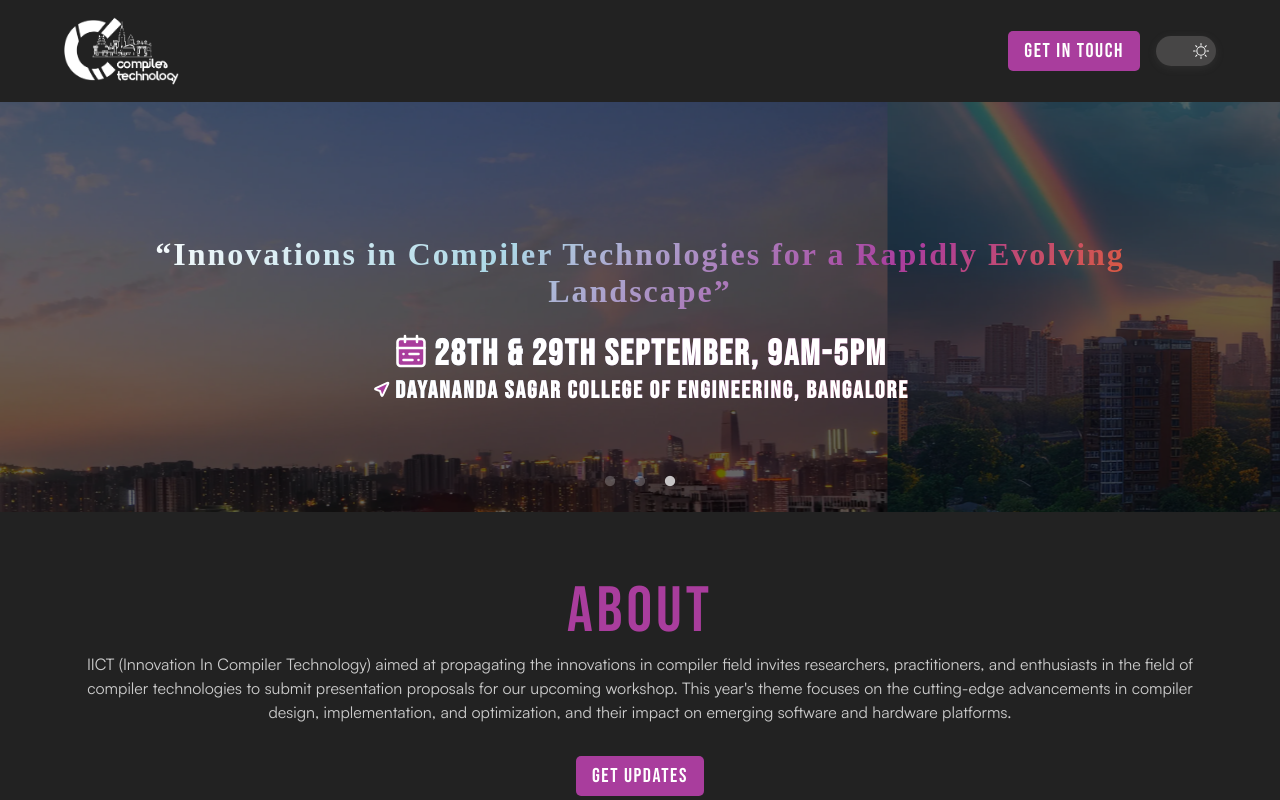
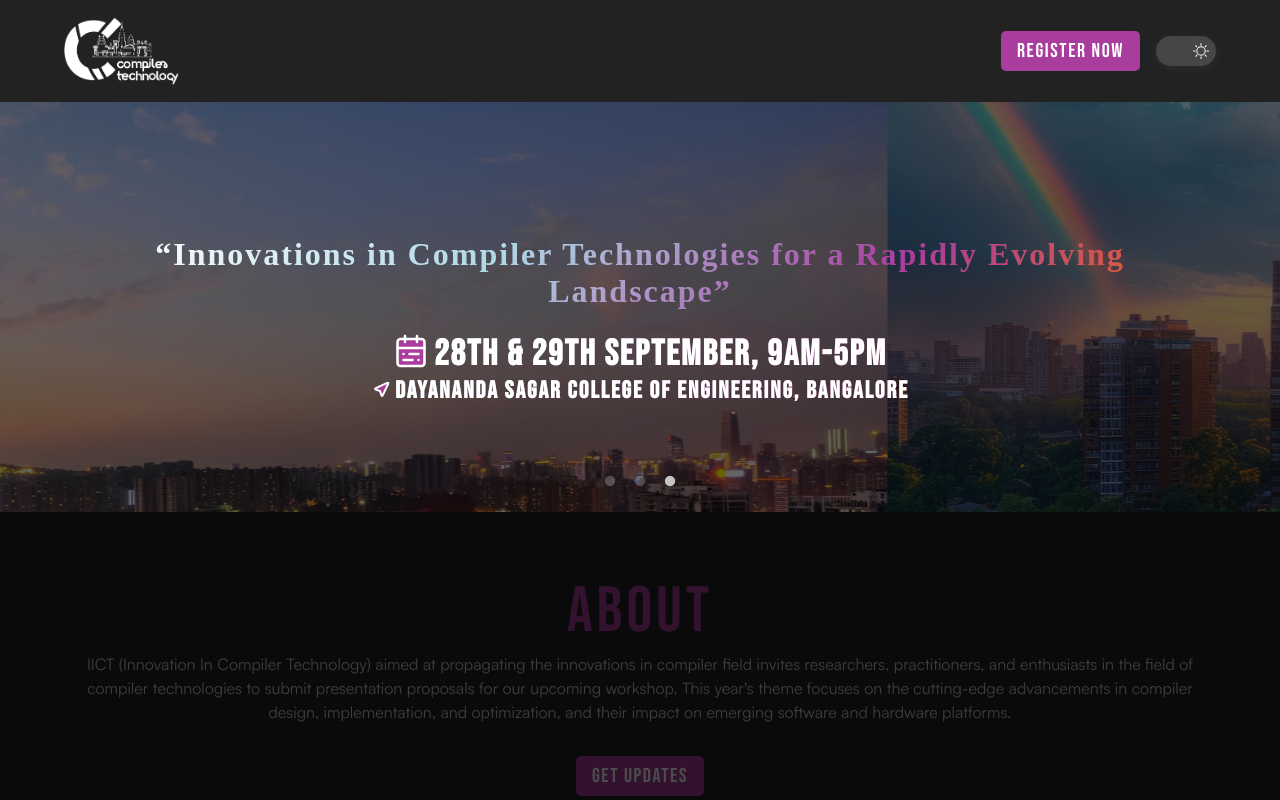
Before and after one commit to compilertech/compilertech-fe, a React (Vite) app: page / in a window 1280 px wide. Shown: the top 800 px of the page. Built offline with nearby package versions, Linux system fonts and the light colour scheme.

Commit message:
Added register button

```diff
--- a/src/components/Header.tsx
+++ b/src/components/Header.tsx
@@ -1,7 +1,7 @@
 import React, { useState } from "react";
 import styled from "styled-components";
 import ThemeToggle from "./ThemeToggle";
-import Modal from "./shared/Modal";
+import RegisterModal from "./shared/RegisterModal";
 import { Button } from "./shared/Button";
 import {
   MOBILE_BREAKPOINT,
@@ -53,11 +53,11 @@ const Header: React.FC<Props> = (props: Props) => {
                 {link.desc}
               </a>
             ))}
-            <StyledButton onClick={toggleModal}>GET IN TOUCH</StyledButton>
+            <StyledButton onClick={toggleModal}>REGISTER NOW</StyledButton>
           </Links>
         </NavLinks>
         <Action isOpen={isOpen}>
-          <StyledButton onClick={toggleModal}>GET IN TOUCH</StyledButton>
+          <StyledButton onClick={toggleModal}>REGISTER NOW</StyledButton>
           <ThemeToggle theme={props.theme} toggleTheme={props.onClick} />
         </Action>
         <Hamburger isOpen={isOpen} onClick={handleToggle}>
@@ -66,19 +66,16 @@ const Header: React.FC<Props> = (props: Props) => {
           <span />
         </Hamburger>
       </NavBar>
-      {isModalOpen && (
-        <Modal
-          title="Get in touch"
-          description="Have something to say ? Don't hesistate to get in touch with us."
-          onClose={toggleModal}
-        />
-      )}
+      {<RegisterModal onClose={toggleModal} hidden={isModalOpen} />}
     </>
   );
 };
 
 const StyledButton = styled(Button)`
   color: white !important;
+  display: flex;
+  justify-content: center;
+  gap: 5px;
 `;
 const Action = styled.div<{ isOpen: boolean }>`
   width: 20%;
--- /dev/null
+++ b/src/components/shared/RegisterModal.tsx
@@ -0,0 +1,169 @@
+import React, { useEffect } from "react";
+import styled from "styled-components";
+
+interface RegisterModalProps {
+  onClose: () => void;
+  hidden: boolean;
+}
+
+const RegisterModal: React.FC<RegisterModalProps> = ({ onClose, hidden }) => {
+  useEffect(() => {
+    const rzpStudentPaymentForm = document.getElementById(
+      "rzp_payment_form__student"
+    );
+    const rzpProfessionalPaymentForm = document.getElementById(
+      "rzp_payment_form__professional"
+    );
+
+    if (rzpStudentPaymentForm && !rzpStudentPaymentForm.hasChildNodes()) {
+      const script = document.createElement("script");
+      script.src = "https://checkout.razorpay.com/v1/payment-button.js";
+      script.async = true;
+      script.dataset.payment_button_id = "pl_OaZzHDuX92rO4K";
+      rzpStudentPaymentForm.appendChild(script);
+    }
+    if (
+      rzpProfessionalPaymentForm &&
+      !rzpProfessionalPaymentForm.hasChildNodes()
+    ) {
+      const script = document.createElement("script");
+      script.src = "https://checkout.razorpay.com/v1/payment-button.js";
+      script.async = true;
+      script.dataset.payment_button_id = "pl_Oaa1MjHoIgFlDd";
+      rzpProfessionalPaymentForm.appendChild(script);
+    }
+  });
+  return (
+    <Backdrop
+      onClick={onClose}
+      style={
+        hidden ? { opacity: 0, zIndex: -100 } : { opacity: 100, zIndex: 0 }
+      }
+    >
+      <ModalContent onClick={(e) => e.stopPropagation()}>
+        <Body>
+          <div
+            style={{
+              display: "flex",
+              gap: "16px",
+              color: "black",
+            }}
+          >
+            <div
+              style={{
+                flex: 1,
+                display: "flex",
+                flexDirection: "column",
+                width: "100%",
+                justifyContent: "space-between",
+                alignItems: "center",
+                gap: "12px",
+              }}
+            >
+              <h3
+                style={{
+                  fontFamily: "Bebas Neue",
+                  letterSpacing: "0.3px",
+                  fontSize: "20px",
+                }}
+              >
+                For students
+              </h3>
+              <div
+                style={{ display: "flex", flexDirection: "column", gap: "4px" }}
+              >
+                <p
+                  style={{
+                    fontSize: "28px",
+                    fontWeight: "bolder",
+                    fontFamily: "cursive",
+                    display: "flex",
+                    justifyContent: "center",
+                    alignItems: "end",
+                    gap: "5px",
+                    color: "#a93d9d",
+                  }}
+                >
+                  <span style={{ fontSize: "22px" }}>₹</span>700
+                </p>
+                <form id="rzp_payment_form__student"></form>
+              </div>
+            </div>
+            <div
+              style={{
+                flex: 1,
+                display: "flex",
+                flexDirection: "column",
+                width: "100%",
+                justifyContent: "space-between",
+                alignItems: "center",
+                gap: "12px",
+              }}
+            >
+              <h3
+                style={{
+                  fontFamily: "Bebas Neue",
+                  letterSpacing: "0.3px",
+                  fontSize: "20px",
+                }}
+              >
+                For professionals
+              </h3>
+              <div
+                style={{ display: "flex", flexDirection: "column", gap: "4px" }}
+              >
+                <p
+                  style={{
+                    fontSize: "28px",
+                    fontWeight: "bold",
+                    fontFamily: "cursive",
+                    display: "flex",
+                    justifyContent: "center",
+                    alignItems: "end",
+                    gap: "2px",
+                    color: "#a93d9d",
+                  }}
+                >
+                  <span style={{ fontSize: "22px" }}>₹</span>1000
+                </p>
+                <form id="rzp_payment_form__professional"></form>
+              </div>
+            </div>
+          </div>
+        </Body>
+      </ModalContent>
+    </Backdrop>
+  );
+};
+
+const Backdrop = styled.div`
+  position: fixed;
+  top: 0;
+  left: 0;
+  width: 100%;
+  height: 100%;
+  background: rgba(0, 0, 0, 0.7);
+  display: flex;
+  align-items: center;
+  justify-content: center;
+  z-index: 1001;
+  transition: opacity 0.2s ease-in-out;
+`;
+
+const ModalContent = styled.div`
+  background: #fff;
+  border-radius: 8px;
+  width: 400px;
+  max-width: 100%;
+  padding: 20px;
+  box-shadow: 0 2px 10px rgba(0, 0, 0, 0.1);
+  @media (max-width: 786px) {
+    margin: 0 1rem;
+  }
+`;
+
+const Body = styled.div`
+  font-family: Satoshi;
+`;
+
+export default RegisterModal;
```
